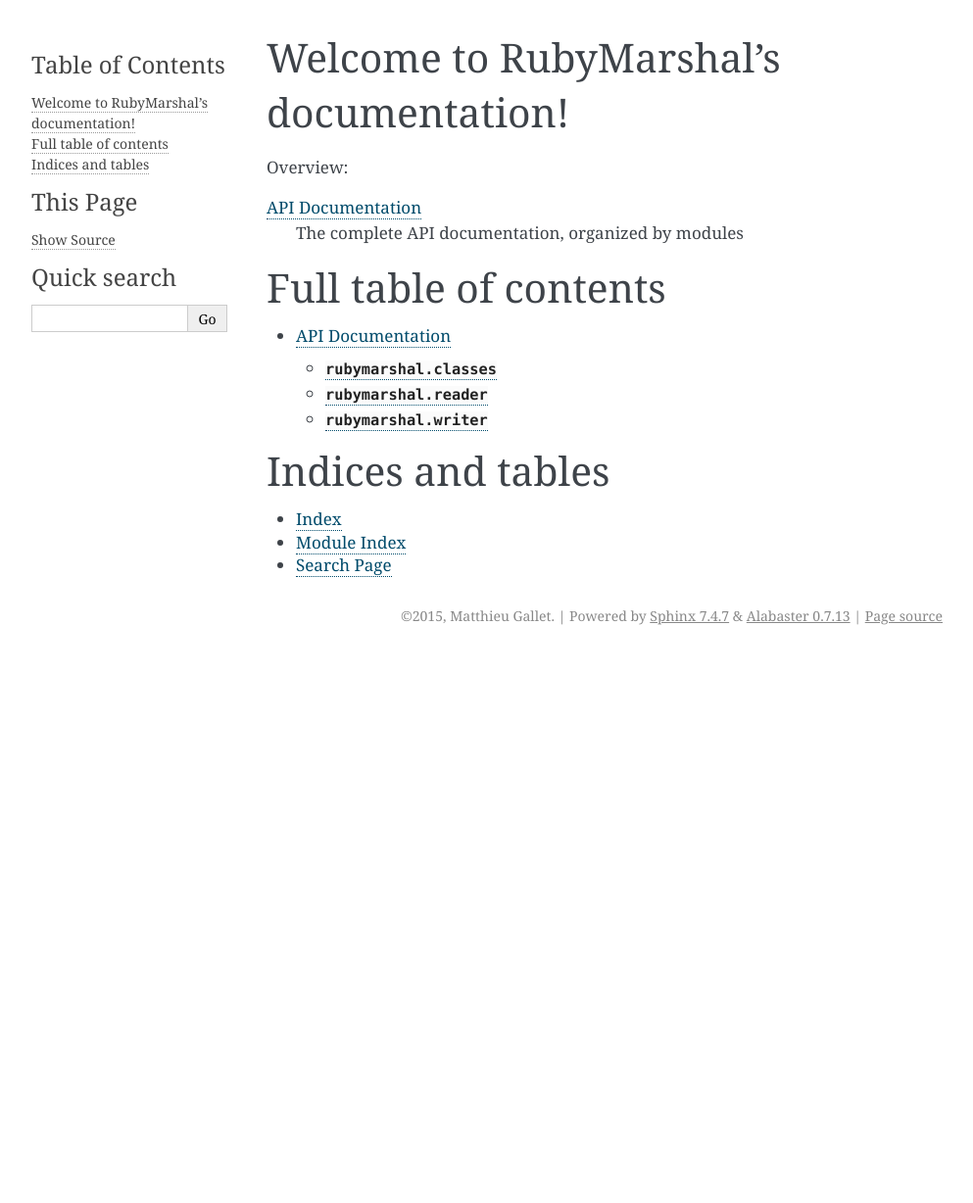
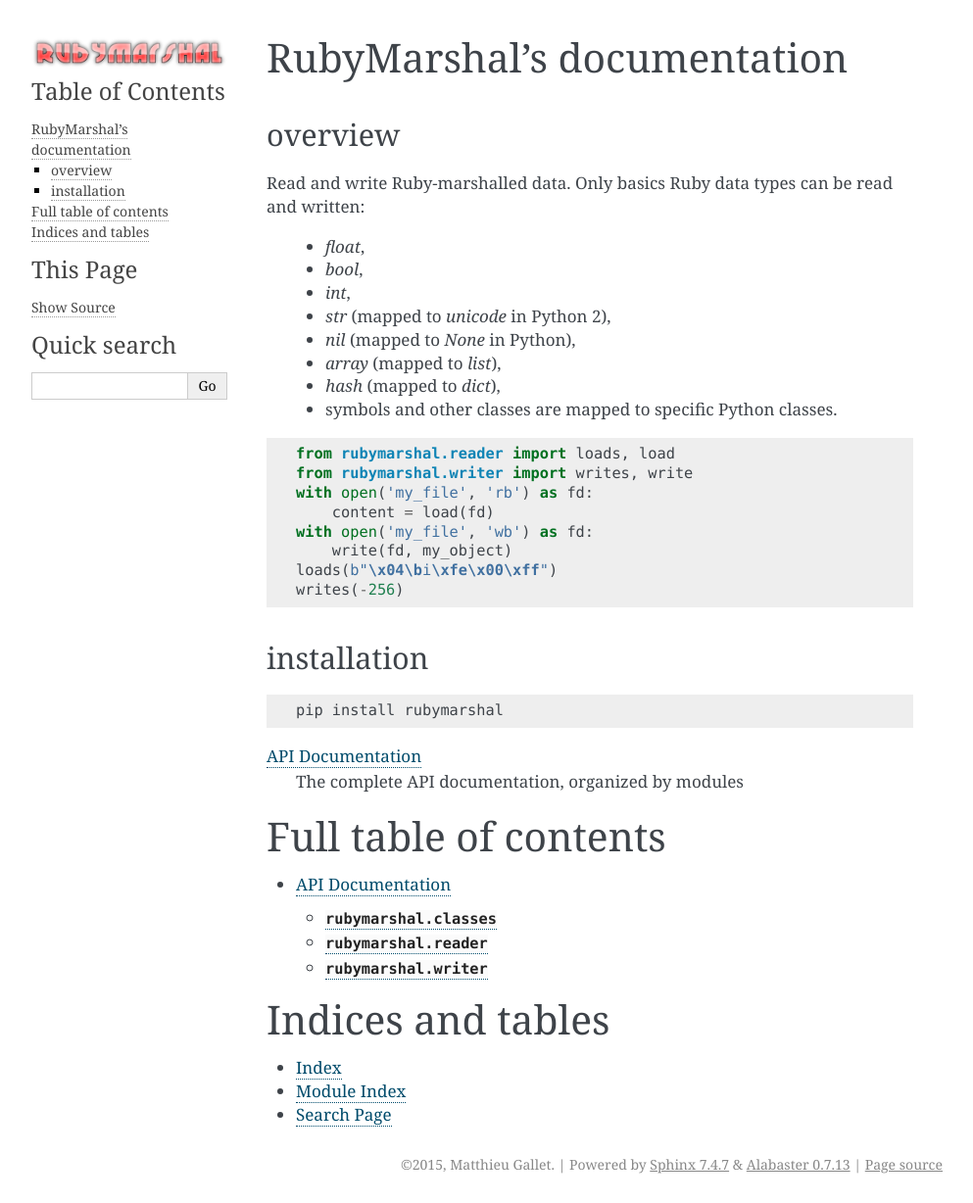
Before and after one commit to d9pouces/RubyMarshal, a Sphinx documentation site: the page built from doc/source/index.rst, in a window 1280 px wide. Shown: the whole page at 98% size, without its empty margins (148-1141 px from the left). Built offline with Sphinx 7.4.7, drawn with Linux system fonts in a browser that asks for light colours; before the commit the page ends 900 px from its top, so only the background shows below that.

Commit message:
beginning of the doc

```diff
--- a/doc/source/index.rst
+++ b/doc/source/index.rst
@@ -3,11 +3,41 @@
    You can adapt this file completely to your liking, but it should at least
    contain the root `toctree` directive.
 
-Welcome to RubyMarshal's documentation!
-=======================================
+RubyMarshal's documentation
+===========================
 
-Overview:
+overview
+--------
 
+Read and write Ruby-marshalled data.
+Only basics Ruby data types can be read and written:
+
+  * `float`,
+  * `bool`,
+  * `int`,
+  * `str` (mapped to `unicode` in Python 2),
+  * `nil` (mapped to `None` in Python),
+  * `array` (mapped to `list`),
+  * `hash` (mapped to `dict`),
+  * symbols and other classes are mapped to specific Python classes.
+
+.. code-block:: python
+
+  from rubymarshal.reader import loads, load
+  from rubymarshal.writer import writes, write
+  with open('my_file', 'rb') as fd:
+      content = load(fd)
+  with open('my_file', 'wb') as fd:
+      write(fd, my_object)
+  loads(b"\x04\bi\xfe\x00\xff")
+  writes(-256)
+
+installation
+------------
+
+.. code-block:: bash
+
+    pip install rubymarshal
 
 
 :doc:`api/index`
```
Also changed, not shown: README.md (+10 -0 lines), .travis.yml (added), doc/source/_static/logo.png (added).
